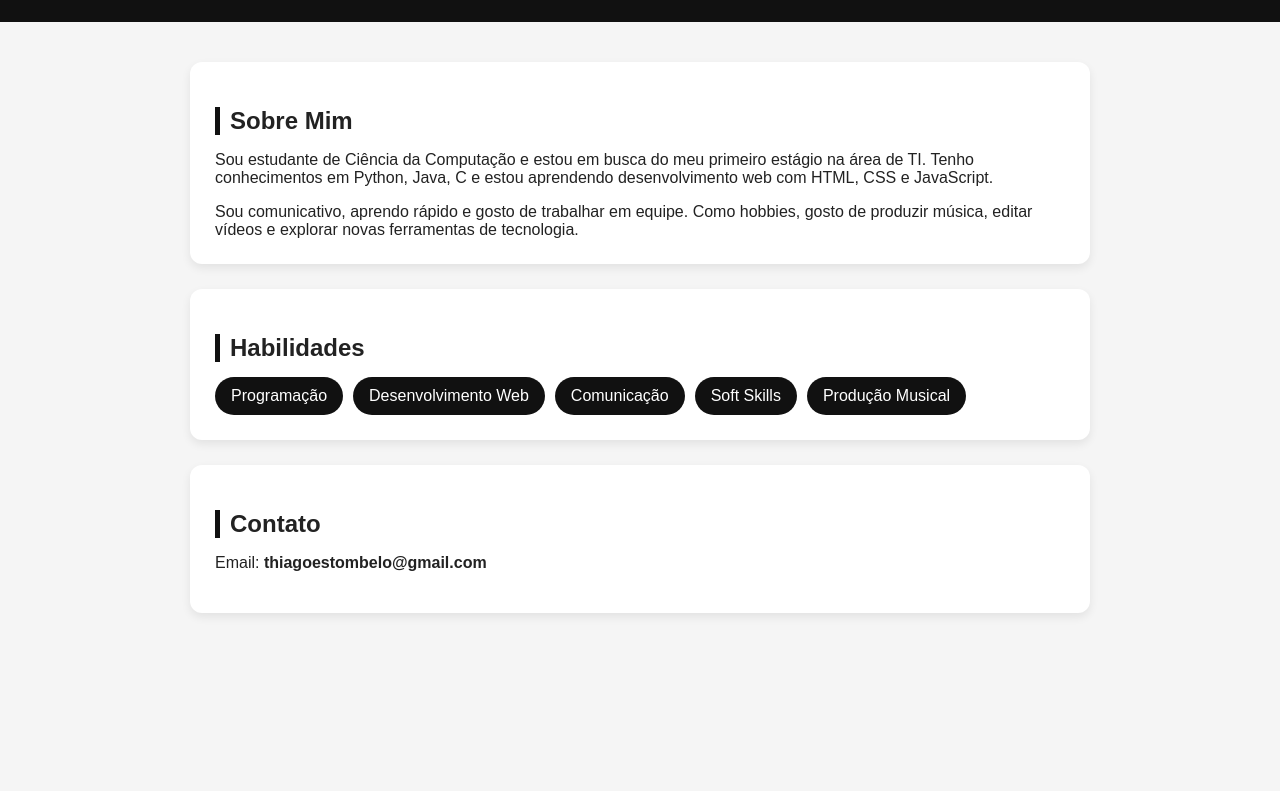
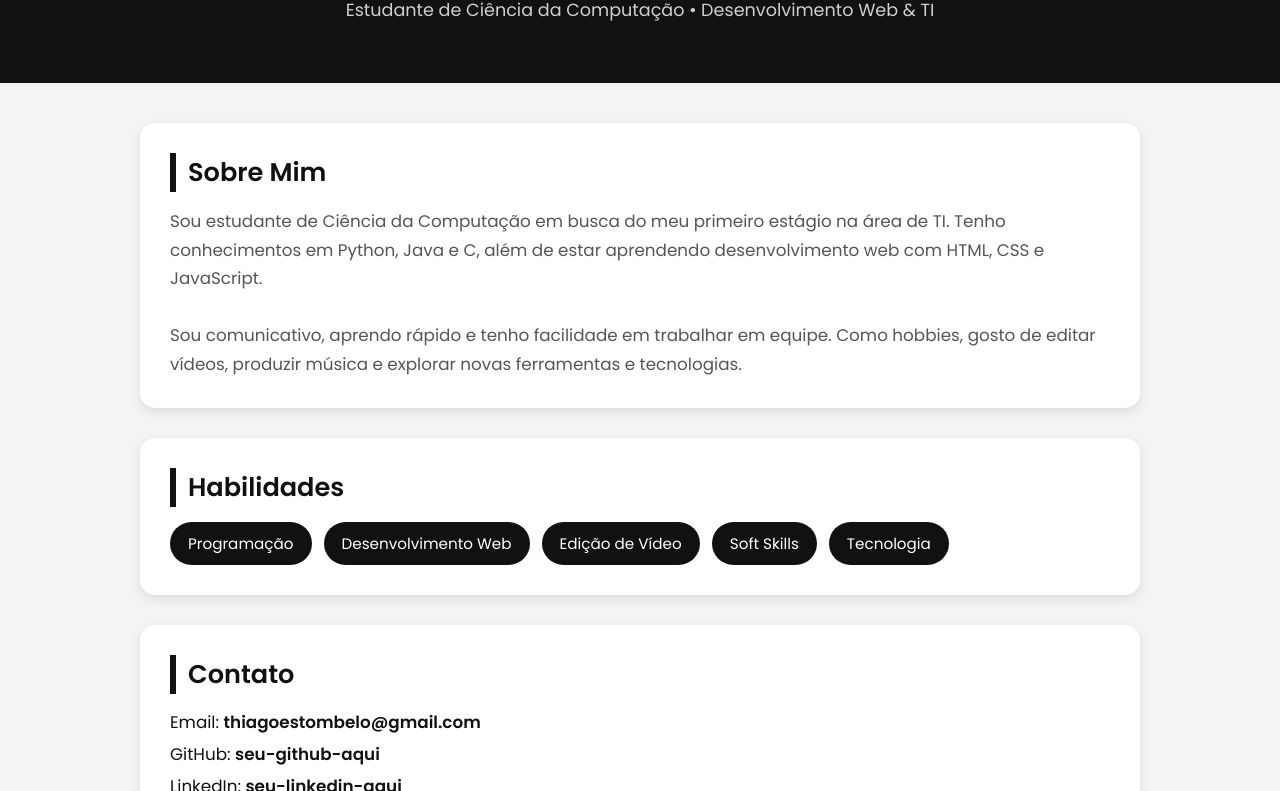
Before and after one commit to ThiagoEstombelo/Curriculo, a plain HTML site: page index.html in a window 1280 px wide. Shown: the part 140-931 px from the top of the page. Before the commit the page ends 800 px from the top, so only its background shows below. Drawn offline with Linux system fonts and the light colour scheme.

Commit message:
Update index.html

```diff
--- a/index.html
+++ b/index.html
@@ -3,110 +3,163 @@
 <head>
   <meta charset="UTF-8" />
   <meta name="viewport" content="width=device-width, initial-scale=1.0" />
-  <title>Meu Currículo - Thiago</title>
+  <title>Currículo - Thiago Estombelo</title>
   <style>
+    @import url('https://fonts.googleapis.com/css2?family=Poppins:wght@300;400;600&display=swap');
+
+    :root {
+      --primary: #111;
+      --secondary: #555;
+      --bg: #f4f4f4;
+      --card: #fff;
+    }
+
+    * {
+      margin: 0;
+      padding: 0;
+      box-sizing: border-box;
+      font-family: 'Poppins', sans-serif;
+    }
+
     body {
-      margin: 0;
-      font-family: Arial, sans-serif;
-      background: #f5f5f5;
-      color: #222;
+      background: var(--bg);
+      color: var(--primary);
     }
+
     header {
-      background: #111;
+      text-align: center;
+      padding: 60px 20px;
+      background: var(--primary);
       color: white;
-      padding: 40px 20px;
-      text-align: center;
     }
+
     header h1 {
-      margin: 0;
-      font-size: 2.2rem;
+      font-size: 2.8rem;
     }
+
     header p {
-      margin-top: 8px;
+      margin-top: 10px;
       opacity: 0.8;
+      font-size: 1.1rem;
     }
 
     .container {
       width: 90%;
-      max-width: 900px;
+      max-width: 1000px;
       margin: 40px auto;
     }
 
     .section {
-      background: white;
-      padding: 25px;
-      border-radius: 12px;
-      margin-bottom: 25px;
-      box-shadow: 0 4px 10px rgba(0,0,0,0.08);
+      background: var(--card);
+      padding: 30px;
+      border-radius: 15px;
+      margin-bottom: 30px;
+      box-shadow: 0 4px 12px rgba(0,0,0,0.1);
+      animation: fadeIn 0.6s ease;
+    }
+
+    @keyframes fadeIn {
+      from { opacity: 0; transform: translateY(20px); }
+      to { opacity: 1; transform: translateY(0); }
     }
 
     .section h2 {
       margin-bottom: 15px;
-      border-left: 5px solid #111;
-      padding-left: 10px;
+      border-left: 6px solid var(--primary);
+      padding-left: 12px;
+      font-size: 1.6rem;
     }
 
+    /* Sobre mim */
+    .about-text {
+      line-height: 1.7;
+      font-size: 1.05rem;
+      color: var(--secondary);
+    }
+
+    /* Skills */
     .skills-list {
       display: flex;
       flex-wrap: wrap;
-      gap: 10px;
+      gap: 12px;
     }
 
     .skill {
-      background: #111;
+      background: var(--primary);
       color: white;
-      padding: 10px 16px;
-      border-radius: 20px;
+      padding: 10px 18px;
+      border-radius: 25px;
       cursor: pointer;
       transition: 0.3s;
+      font-size: 0.95rem;
     }
 
     .skill:hover {
-      background: #444;
-      transform: scale(1.05);
+      background: #333;
+      transform: scale(1.07);
     }
 
     #skill-info {
       margin-top: 20px;
-      padding: 15px;
-      background: #eee;
-      border-radius: 10px;
+      padding: 18px;
+      background: #eaeaea;
+      border-radius: 12px;
       display: none;
+      font-size: 0.95rem;
+    }
+
+    /* Contato */
+    .contact p {
+      margin: 6px 0;
+      font-size: 1.05rem;
+    }
+
+    a {
+      color: var(--primary);
+      text-decoration: none;
+      font-weight: 600;
+    }
+    a:hover {
+      text-decoration: underline;
     }
   </style>
 </head>
 <body>
+
   <header>
     <h1>Thiago Estombelo</h1>
-    <p> Estudante de Ciência da Computação • Produtor Musical </p>
+    <p>Estudante de Ciência da Computação • Desenvolvimento Web & TI</p>
   </header>
 
   <div class="container">
 
     <div class="section">
       <h2>Sobre Mim</h2>
-      <p>Sou estudante de Ciência da Computação e estou em busca do meu primeiro estágio na área de TI. Tenho conhecimentos em Python, Java, C e estou aprendendo desenvolvimento web com HTML, CSS e JavaScript.</p>
-
-      <p1>Sou comunicativo, aprendo rápido e gosto de trabalhar em equipe. Como hobbies, gosto de produzir música, editar vídeos e explorar novas ferramentas de tecnologia.</p1>
+      <p class="about-text">
+        Sou estudante de Ciência da Computação em busca do meu primeiro estágio na área de TI. Tenho conhecimentos em Python, Java e C, além de estar aprendendo desenvolvimento web com HTML, CSS e JavaScript.
+        <br><br>
+        Sou comunicativo, aprendo rápido e tenho facilidade em trabalhar em equipe. Como hobbies, gosto de editar vídeos, produzir música e explorar novas ferramentas e tecnologias.
+      </p>
     </div>
 
     <div class="section">
       <h2>Habilidades</h2>
       <div class="skills-list">
-        <div class="skill" data-info="Compreensão de Python, Java e C adquirida na faculdade.">Programação</div>
-        <div class="skill" data-info="Experiência com HTML, CSS e JavaScript, aprendendo desenvolvimento web.">Desenvolvimento Web</div>
-        <div class="skill" data-info="Boa comunicação, facilidade para trabalhar em equipe e se adaptar.">Comunicação</div>
-        <div class="skill" data-info="Organização, pontualidade e foco em resultados.">Soft Skills</div>
-        <div class="skill" data-info="Experiência em gravação e mixagem, uso profissional de Autotune e FL Studio.">Produção Musical</div>
+        <div class="skill" data-info="Experiência com Python, Java e C aprendidos durante o curso.">Programação</div>
+        <div class="skill" data-info="HTML, CSS e JavaScript para criação de sites responsivos.">Desenvolvimento Web</div>
+        <div class="skill" data-info="Edição de vídeos como hobby, usando ferramentas como CapCut, Vegas Pro e DaVinci.">Edição de Vídeo</div>
+        <div class="skill" data-info="Boa comunicação, trabalho em equipe e rápida adaptação.">Soft Skills</div>
+        <div class="skill" data-info="Conhecimentos gerais em tecnologia, hardware e ferramentas digitais.">Tecnologia</div>
       </div>
 
       <div id="skill-info"></div>
     </div>
 
-    <div class="section">
+    <div class="section contact">
       <h2>Contato</h2>
       <p>Email: <strong>thiagoestombelo@gmail.com</strong></p>
-
+      <p>GitHub: <a href="#">seu-github-aqui</a></p>
+      <p>LinkedIn: <a href="#">seu-linkedin-aqui</a></p>
     </div>
 
   </div>
@@ -122,5 +175,6 @@
       });
     });
   </script>
+
 </body>
 </html>
```
